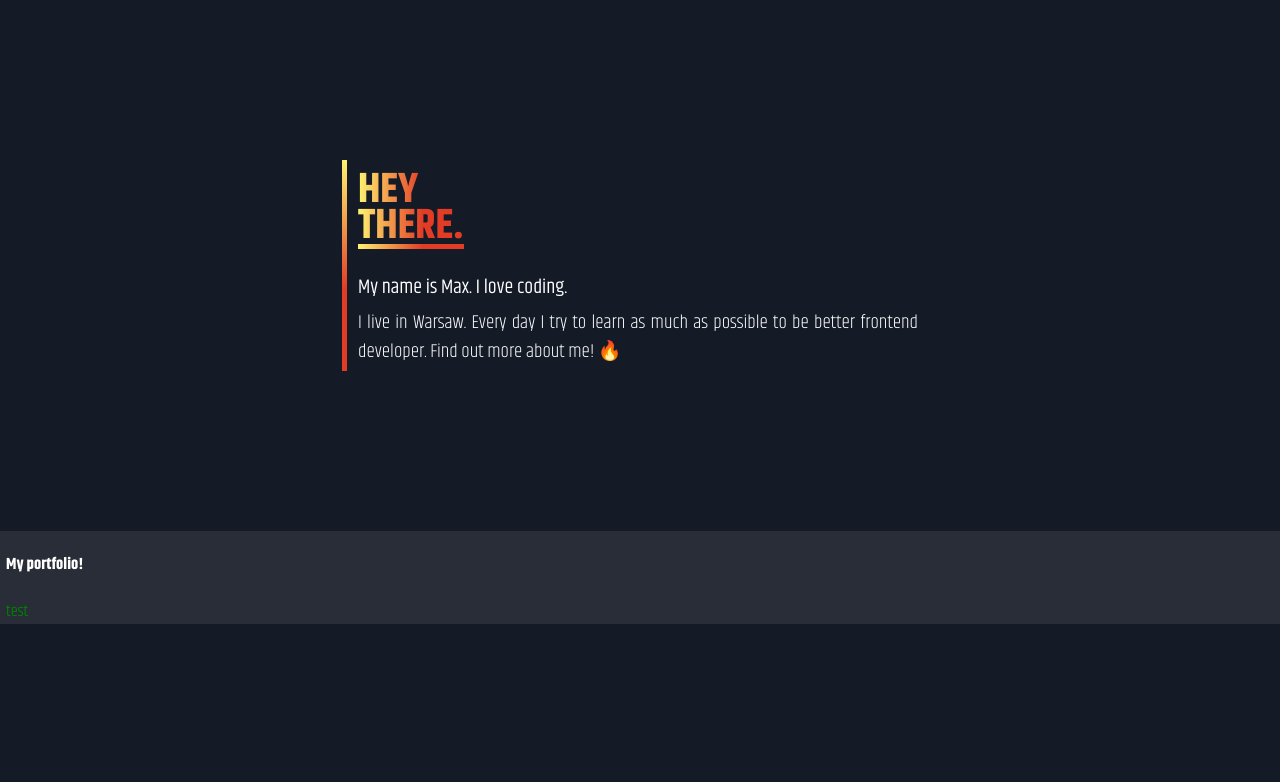
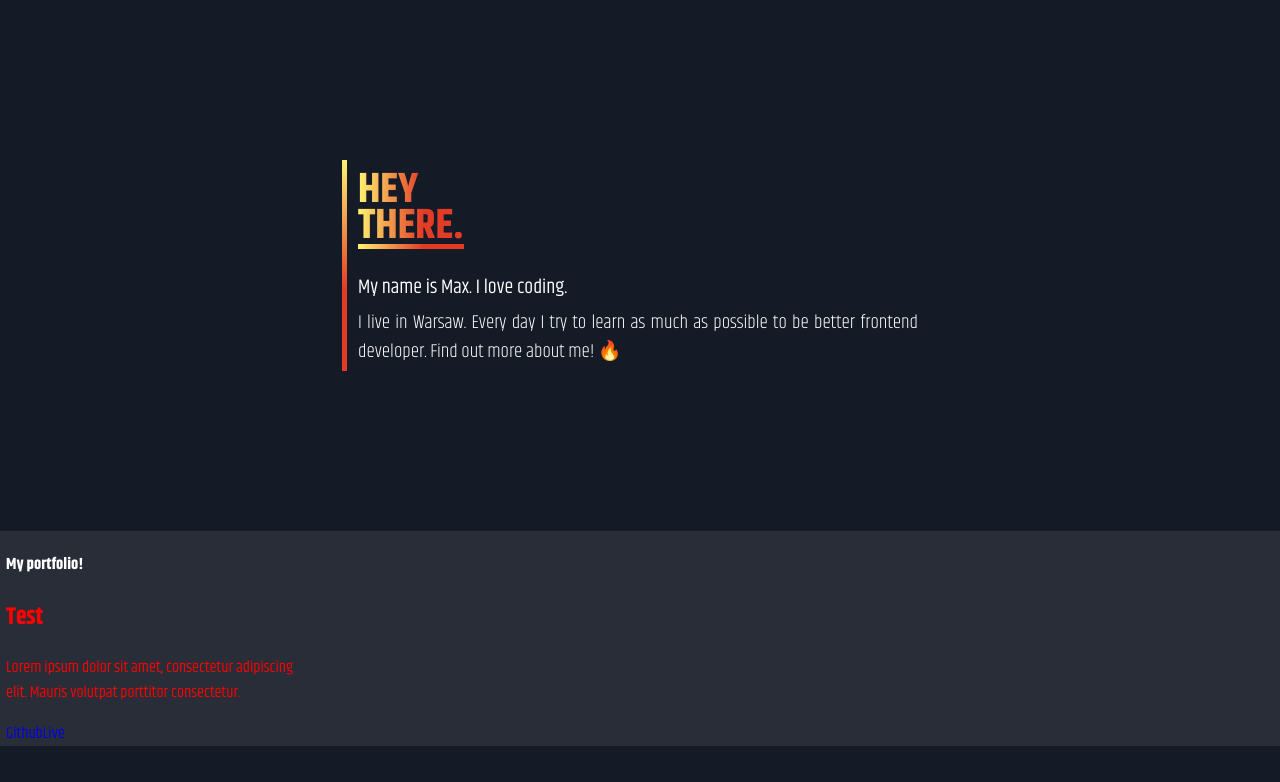
Before and after one commit to maksymilianMroz/maksymilianmroz.github.io, a React (Create React App) app: page / in a window 1280 px wide. Shown: the top 782 px of the page. Built offline with nearby package versions, Linux system fonts and the light colour scheme.

Commit message:
Basic styles

```diff
--- a/src/components/Portfolio/Portfolio.js
+++ b/src/components/Portfolio/Portfolio.js
@@ -7,7 +7,11 @@ const Portfolio = () => {
         <div className={classes.Portfolio}>
             <div className={classes.section}>
                 <h4 className={classes.portfolio__header}>My portfolio!</h4>
-                <PortfolioItem />
+                <div className={classes.portfolio__items}>
+
+                    <PortfolioItem />
+
+                </div>
             </div>
         </div>
     );
--- a/src/components/Portfolio/Portfolio.module.scss
+++ b/src/components/Portfolio/Portfolio.module.scss
@@ -11,6 +11,8 @@
     }
 
     .portfolio__header {
-        color: #fff;
+    }
+
+    .portfolio__items {
     }
 }
--- a/src/components/Portfolio/PortfolioItem/PortfolioItem.js
+++ b/src/components/Portfolio/PortfolioItem/PortfolioItem.js
@@ -4,7 +4,18 @@ import classes from './PortfolioItem.module.scss';
 const PortfolioItem = () => {
     return (
         <div className={classes.PortfolioItem}>
-            test
+            <div class={classes.infoContainer}>
+                <h2 class={classes.infoContainer__header}>
+                    Test
+                </h2>
+                <p className={classes.infoContainer__description}>
+                    Lorem ipsum dolor sit amet, consectetur adipiscing elit. Mauris volutpat porttitor consectetur.
+                </p>
+                <div className={classes.infoContainer__links}>
+                    <a href="#">Github</a>
+                    <a href="#">Live</a>
+                </div>
+            </div>
         </div>
     )
 };
--- a/src/components/Portfolio/PortfolioItem/PortfolioItem.module.scss
+++ b/src/components/Portfolio/PortfolioItem/PortfolioItem.module.scss
@@ -1,3 +1,18 @@
+@import "../../../styles/variables";
+
 .PortfolioItem {
-    color: green;
+    color: $basic-font-color;
+
+    .infoContainer {
+        color: red;
+    }
+
+    .infoContainer__header {
+    }
+
+    .infoContainer__description {
+    }
+
+    .infoContainer__links {
+    }
 }
```
